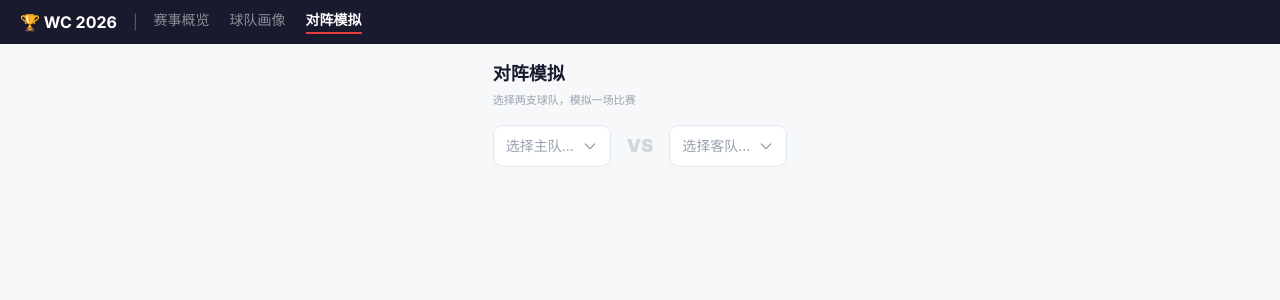
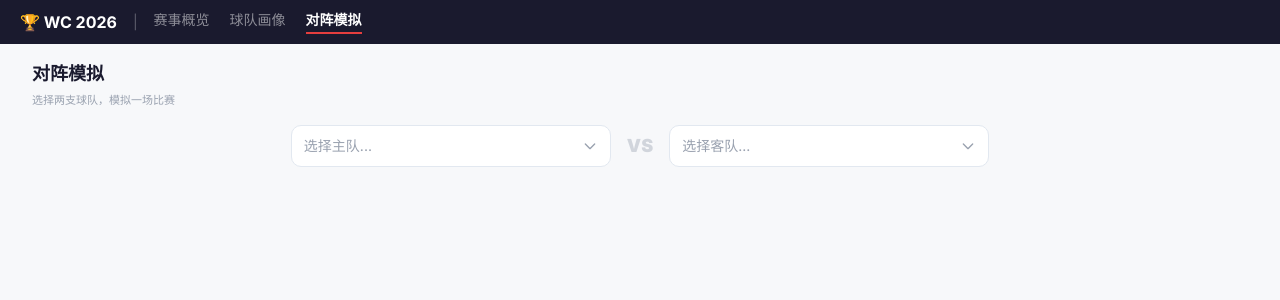
Before and after one commit to ml18y63l/My_World_Cup, a Next.js app in the folder my-world-cup/: page /h2h in a window 1280 px wide. Shown: the top 300 px of the page. Built offline with nearby package versions, Linux system fonts and the light colour scheme.

Commit message:
fix: remove max-width constraint, use full page width

```diff
--- a/my-world-cup/src/components/H2HClient.tsx
+++ b/my-world-cup/src/components/H2HClient.tsx
@@ -60,7 +60,7 @@ export function H2HClient({ data }: H2HClientProps) {
   }
 
   return (
-    <div className="px-6 py-4 max-w-7xl mx-auto">
+    <div className="px-8 py-4 w-full">
       {/* Step 1: Team selection */}
       <div className="mb-6">
         <h1 className="text-lg font-bold text-[#1a1a2e] mb-1">对阵模拟</h1>
```
